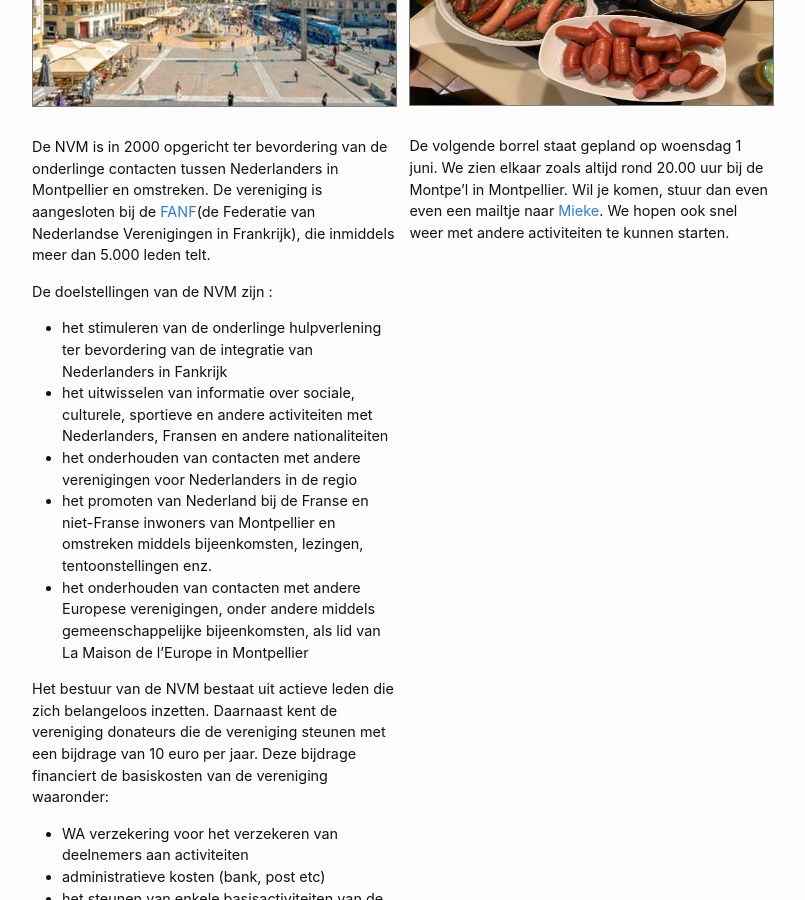
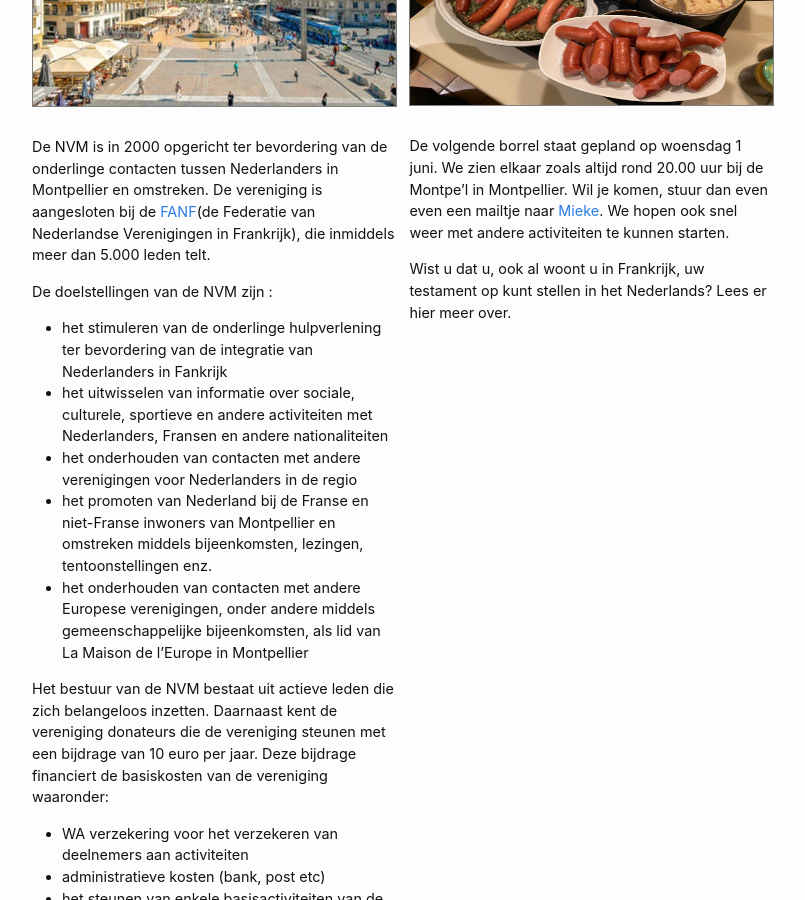
Before and after one commit to nederland34-fr/nederland34-fr.github.io, a Jekyll site: the page built from index.md, in a window 1280 px wide and 900 px high, scrolled down 305 px. Shown: the whole window, without its empty margins (238-1043 px from the left). Built offline with Jekyll 4.4.1, drawn with Linux system fonts in a browser that asks for light colours.

Commit message:
Update index.md

```diff
--- a/index.md
+++ b/index.md
@@ -36,4 +36,7 @@ In ruil hiervoor hebben de donateurs een gereduceerd tarief voor de meeste van o
 De volgende borrel staat gepland op woensdag 1 juni. We zien elkaar zoals altijd rond 20.00 uur bij de Montpe'l in Montpellier. Wil je komen, stuur dan even even een mailtje naar [Mieke](mailto:mieke.kriens@aqute.biz).
 We hopen ook snel weer met andere activiteiten te kunnen starten.
 
+
+  Wist u dat u, ook al woont u in Frankrijk, uw testament op kunt stellen in het Nederlands? Lees er hier meer over.
+
 </div>
```
